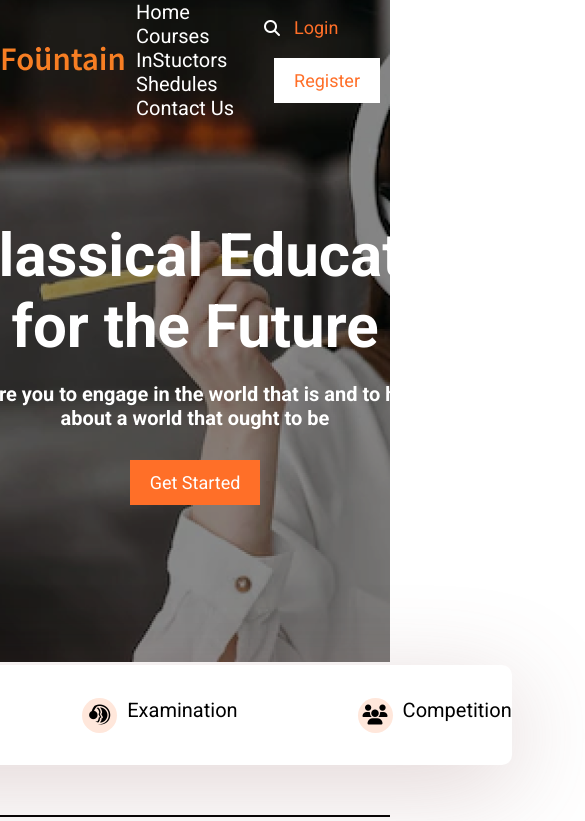
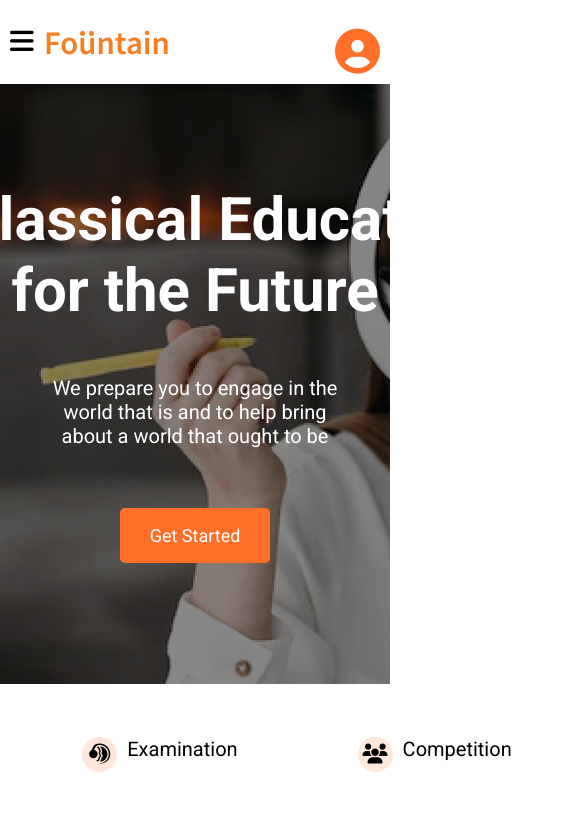
Before and after one commit to anhquoc061205/fountain, a plain HTML site: page index.html in a window 390 px wide. Shown: the top 821 px of the page, 585 px wide, since content can reach past the window. Drawn offline with nearby package versions, Linux system fonts and the light colour scheme; a web font is replaced by a local one.

Commit message:
responsive

```diff
--- a/index.html
+++ b/index.html
@@ -20,11 +20,16 @@
 
       <div class="header_container">
         <div class="header_logo">
+          <!-- bar icon  -->
+          <div  class="bars" id="menu_toggle">
+            <i style="cursor: pointer;" class="fa-solid fa-bars" id="bar_icon"></i>
+            <i style="display: none;" class="fa-solid fa-xmark" id="close_icon"></i>
+        </div>
             <img src="./images/Group 200.png" alt="">
 
         </div>
 
-        <div class="header_nav">
+        <div class="header_nav " id="mobile_nav">
           <a href="">Home</a>
           <a href="">Courses</a>
           <a href="">InStuctors</a>
@@ -34,6 +39,8 @@
 
         <div>
             <i class="fa-solid fa-magnifying-glass"></i>
+            <!-- icon user -->
+            <i class="fa-solid fa-circle-user human"></i>
 
             <button class="btn login">Login</button>
 
@@ -49,6 +56,7 @@
       <div class="service_container">
         <div class="service">
 
+
             <div class="service_item">
               <i class="fa-brands fa-rocketchat"></i>
             <span>Live chat</span>
@@ -58,6 +66,7 @@
               <i class="fa-brands fa-teamspeak"></i>
            <span>Examination</span>
           </div>
+
 
 
             <div class="service_item">
@@ -73,7 +82,7 @@
         <hr class="line">
         <h1 class="titel">Top cartegories</h1>
         <h1 class="see">See all</h1>
-        <!-- sroll categoricategori -->
+        <!-- sroll categori -->
         <div class="categori">
           <div class="categori__item"><img src="./images/Component 21.png" alt=""></div>
           <div class="categori__item"><img src="./images/Component 22.png" alt=""></div>
--- a/js/index.js
+++ b/js/index.js
@@ -26,5 +26,24 @@ document.addEventListener("DOMContentLoaded", function (){
     });
   });
 
+  // menu
+  const menuToggle = document.getElementById("menu_toggle");
+  const mobileNav = document.getElementById("mobile_nav")
+  const barsIcon = document.getElementById("bar_icon")
+  const closeIcon = document.getElementById("close_icon")
+  // Add event for menuToggel
+    menuToggle.addEventListener("click", function (){
+    mobileNav.classList.toggle("active")
 
+
+  if(mobileNav.classList.contains("active")){
+      // đã bấm vào Icon => ấn bar icon và hiện close icon
+      barsIcon.style.display = "none"
+      closeIcon.style.display = "block"
+  }else{
+      barsIcon.style.display = "block"
+      closeIcon.style.display = "none"
+  }
+
+  })
 })
--- a/styles.css
+++ b/styles.css
@@ -15,6 +15,15 @@ header{
 
     height: 662px;
     color: #fff
+}
+.header_logo{
+    display: flex;
+}
+.bars{
+    display: none;
+}
+.human{
+    display: none;
 }
  .header_container{
     display: flex;
@@ -49,6 +58,8 @@ box-sizing: border-box;
     color: #FFF;
     background-color: #FF6F28;
     padding: 12px 20px;
+    border-radius: 5px;
+    cursor: pointer;
 }
 .font{
     margin-top: 100px;
@@ -180,3 +191,116 @@ box-sizing: border-box;
     align-items: center;
     justify-content: center;
 }
+/* --------------------------------------------------responsive----------------------------------------------------------------- */
+@media only screen and (max-width: 900px) {
+    .header_container .header_nav{
+        /* display: none; */
+    }
+    header{
+        background-image: none;
+    }
+    .human{
+        display: flex !important;
+        color: #FF6F28;
+        font-size: 45px;
+        margin: 10px;
+    }
+    .login{
+        display: none;
+    }
+    .register{
+        display: none;
+    }
+    .header_logo{
+        display: flex
+;
+    justify-content: center;
+    align-items: center;
+    gap: 10px;
+    font-size: 27px;
+    margin: 10px;
+    color: black;
+
+    }
+    /* logo header */
+    .background_content{
+        background-image: url("./images/image\ 13.png");
+        height: 600px;
+        width: 100%;
+        left: -20px;
+        gap: 30px;
+        .We{
+            color: #FFFFFF;
+           width: 291px;
+           font-weight: 400;
+        }
+        .started{
+            width: 150px;
+            height: 55px;
+        }
+        }
+
+        .header_nav{
+           display: flex;
+           flex-direction: column;
+           top: 0;
+           left: -100%;
+           position: fixed;
+           width: 30%;
+           height: 70vh;
+           background-color: #FF6F28;
+           text-align: right;
+           cursor: pointer;
+           transition: all 0.6s ease;
+
+
+        }
+        .header_nav.active{
+            left: 0;
+        }
+        .bars{
+            z-index: 3;
+            position: relative;
+            display: block;
+        }
+
+
+    .service_container{
+        margin: 70px;
+        .service{
+            width: 0;
+             height: 0;
+
+        }
+
+        .menu-item:nth-child(3) {
+
+            flex-basis: 100%;
+            justify-content: center;
+         }
+
+
+        }
+
+
+        .line{
+            display: none;
+        }
+        .categori{
+            .categori__item{
+               width: 100%;
+
+            }
+
+        }
+        .nexts{
+        .next{
+            display: none;
+
+        }
+        .prev{
+            display: none;
+        }
+        }
+
+}
```
Lines whose indentation alone changed are shown as unchanged.
